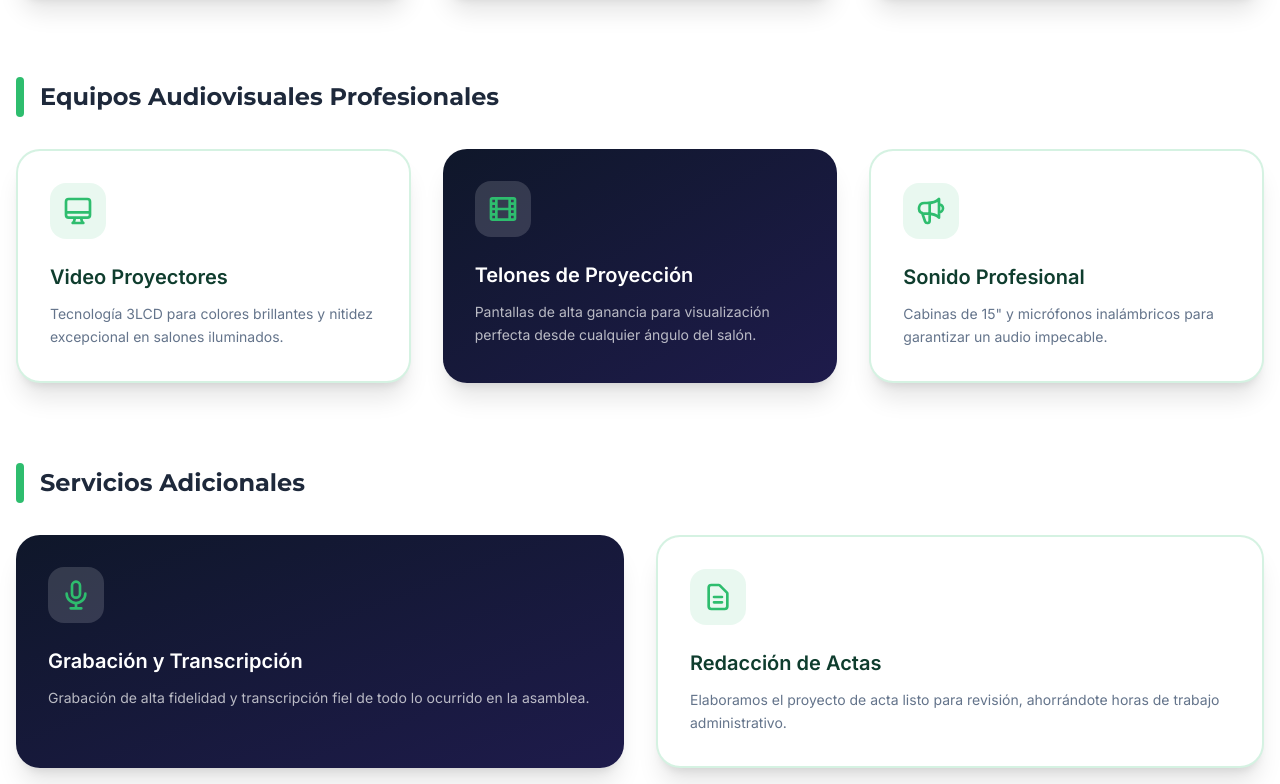
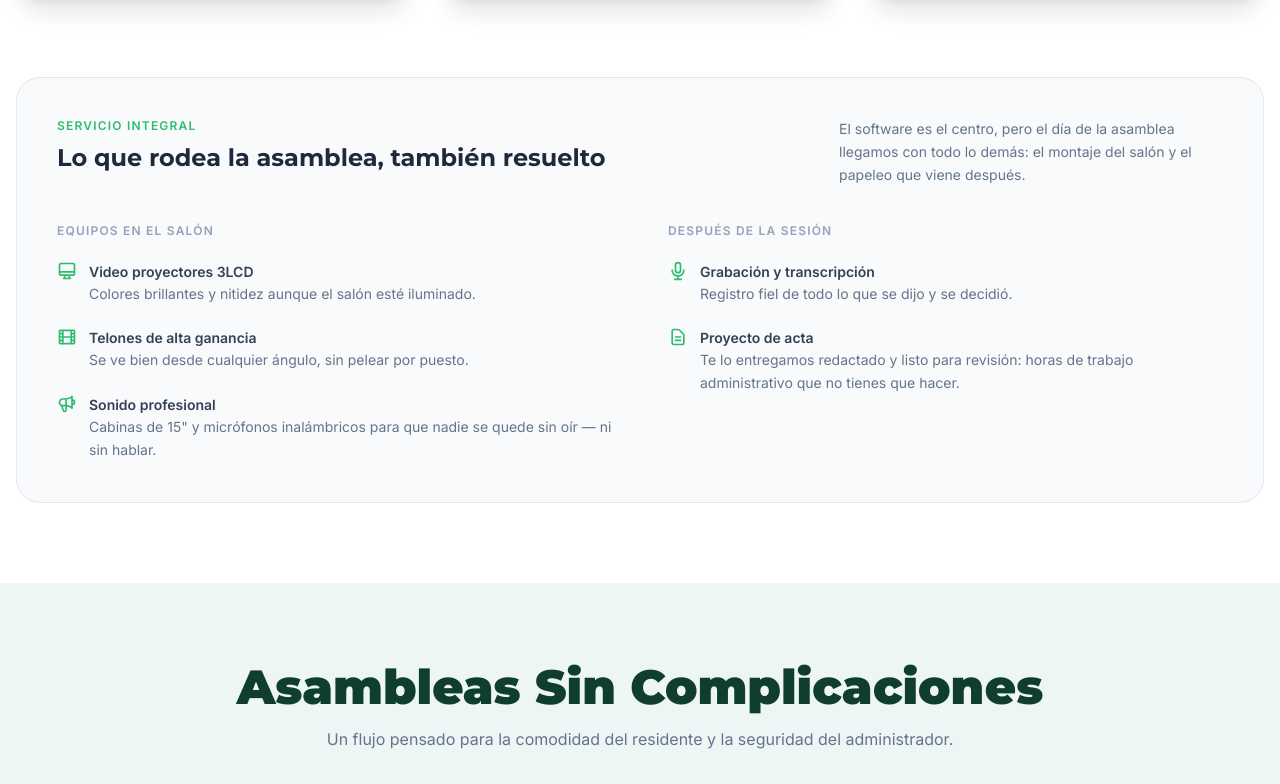
Before and after one commit to ElkinV/Conecta-Horizontal-Landing, a website: page index.html in a window 1280 px wide. Shown: the part 1416-2200 px from the top of the page. Drawn offline with nearby package versions, Linux system fonts and the light colour scheme.

Commit message:
feat: convierte audiovisuales y servicios adicionales en un panel integral de dos columnas

```diff
--- a/index.html
+++ b/index.html
@@ -331,100 +331,62 @@
         </div>
       </div>
 
-      <div class="mb-20">
-        <div class="flex items-center gap-4 mb-8">
-          <div class="h-10 w-2 bg-primary rounded-full"></div>
-          <h3 class="text-2xl font-bold font-montserrat text-slate-800">Equipos Audiovisuales Profesionales</h3>
+      <div class="rounded-3xl border border-slate-200 bg-slate-50 p-8 md:p-10">
+        <div class="md:flex md:items-start md:justify-between md:gap-10 mb-9">
+          <div>
+            <span class="text-primary text-xs font-bold tracking-widest uppercase block mb-2">Servicio integral</span>
+            <h3 class="text-2xl font-bold font-montserrat text-slate-800">Lo que rodea la asamblea, también resuelto</h3>
+          </div>
+          <p class="text-slate-500 text-sm leading-relaxed md:max-w-sm mt-3 md:mt-0">El software es el centro, pero el
+            día de la asamblea llegamos con todo lo demás: el montaje del salón y el papeleo que viene después.</p>
         </div>
 
-        <div class="grid grid-cols-1 md:grid-cols-3 gap-8">
-
-          <!-- Tarjeta CLARA -->
-          <div
-            class="group bg-white rounded-3xl p-8 text-titleColor shadow-xl border-2 border-primary/20 hover:-translate-y-2 transition-all duration-300">
-            <div class="mb-6 bg-primary/10 w-14 h-14 rounded-2xl flex items-center justify-center">
-              <svg class="w-8 h-8 text-primary" fill="none" stroke="currentColor" viewBox="0 0 24 24">
-                <path stroke-linecap="round" stroke-linejoin="round" stroke-width="2"
-                  d="M9.75 17L9 20l-1 1h8l-1-1-.75-3M3 13h18M5 17h14a2 2 0 002-2V5a2 2 0 00-2-2H5a2 2 0 00-2 2v10a2 2 0 002 2z">
-                </path>
-              </svg>
-            </div>
-            <h4 class="text-xl font-bold mb-3">Video Proyectores</h4>
-            <p class="text-slate-500 text-sm leading-relaxed">Tecnología 3LCD para colores brillantes y nitidez
-              excepcional en salones iluminados.</p>
+        <div class="grid grid-cols-1 md:grid-cols-2 gap-x-14 gap-y-10">
+          <div>
+            <h4 class="text-xs font-bold uppercase tracking-widest text-slate-400 mb-5">Equipos en el salón</h4>
+            <ul class="space-y-5">
+            <li class="flex gap-3">
+              <svg class="w-5 h-5 text-primary shrink-0 mt-0.5" fill="none" stroke="currentColor" viewBox="0 0 24 24"><path stroke-linecap="round" stroke-linejoin="round" stroke-width="2" d="M9.75 17L9 20l-1 1h8l-1-1-.75-3M3 13h18M5 17h14a2 2 0 002-2V5a2 2 0 00-2-2H5a2 2 0 00-2 2v10a2 2 0 002 2z"/></svg>
+              <div>
+                <span class="font-semibold text-slate-700 text-sm">Video proyectores 3LCD</span>
+                <p class="text-slate-500 text-sm leading-relaxed">Colores brillantes y nitidez aunque el salón esté iluminado.</p>
+              </div>
+            </li>
+            <li class="flex gap-3">
+              <svg class="w-5 h-5 text-primary shrink-0 mt-0.5" fill="none" stroke="currentColor" viewBox="0 0 24 24"><path stroke-linecap="round" stroke-linejoin="round" stroke-width="2" d="M7 4v16M17 4v16M3 8h4m10 0h4M3 12h18M3 16h4m10 0h4M4 20h16a1 1 0 001-1V5a1 1 0 00-1-1H4a1 1 0 00-1 1v14a1 1 0 001 1z"/></svg>
+              <div>
+                <span class="font-semibold text-slate-700 text-sm">Telones de alta ganancia</span>
+                <p class="text-slate-500 text-sm leading-relaxed">Se ve bien desde cualquier ángulo, sin pelear por puesto.</p>
+              </div>
+            </li>
+            <li class="flex gap-3">
+              <svg class="w-5 h-5 text-primary shrink-0 mt-0.5" fill="none" stroke="currentColor" viewBox="0 0 24 24"><path stroke-linecap="round" stroke-linejoin="round" stroke-width="2" d="M11 5.882V19.24a1.76 1.76 0 01-3.417.592l-2.147-6.15M18 13a3 3 0 100-6M5.436 13.683A4.001 4.001 0 017 6h1.832c4.1 0 7.625-1.234 9.168-3v14c-1.543-1.766-5.067-3-9.168-3H7a3.988 3.988 0 01-1.564-.317z"/></svg>
+              <div>
+                <span class="font-semibold text-slate-700 text-sm">Sonido profesional</span>
+                <p class="text-slate-500 text-sm leading-relaxed">Cabinas de 15" y micrófonos inalámbricos para que nadie se quede sin oír — ni sin hablar.</p>
+              </div>
+            </li>
+            </ul>
           </div>
-
-          <!-- Tarjeta OSCURA -->
-          <div
-            class="group bg-gradient-to-br from-[#0f172a] to-[#1e1b4b] rounded-3xl p-8 text-white shadow-xl hover:-translate-y-2 transition-all duration-300">
-            <div class="mb-6 bg-white/15 w-14 h-14 rounded-2xl flex items-center justify-center">
-              <svg class="w-8 h-8 text-[#2EBD6E]" fill="none" stroke="currentColor" viewBox="0 0 24 24">
-                <path stroke-linecap="round" stroke-linejoin="round" stroke-width="2"
-                  d="M7 4v16M17 4v16M3 8h4m10 0h4M3 12h18M3 16h4m10 0h4M4 20h16a1 1 0 001-1V5a1 1 0 00-1-1H4a1 1 0 00-1 1v14a1 1 0 001 1z">
-                </path>
-              </svg>
-            </div>
-            <h4 class="text-xl font-bold mb-3">Telones de Proyección</h4>
-            <p class="text-white/70 text-sm leading-relaxed">Pantallas de alta ganancia para visualización perfecta
-              desde cualquier ángulo del salón.</p>
+          <div>
+            <h4 class="text-xs font-bold uppercase tracking-widest text-slate-400 mb-5">Después de la sesión</h4>
+            <ul class="space-y-5">
+            <li class="flex gap-3">
+              <svg class="w-5 h-5 text-primary shrink-0 mt-0.5" fill="none" stroke="currentColor" viewBox="0 0 24 24"><path stroke-linecap="round" stroke-linejoin="round" stroke-width="2" d="M19 11a7 7 0 01-7 7m0 0a7 7 0 01-7-7m7 7v4m0 0H8m4 0h4m-4-8a3 3 0 01-3-3V5a3 3 0 016 0v6a3 3 0 01-3 3z"/></svg>
+              <div>
+                <span class="font-semibold text-slate-700 text-sm">Grabación y transcripción</span>
+                <p class="text-slate-500 text-sm leading-relaxed">Registro fiel de todo lo que se dijo y se decidió.</p>
+              </div>
+            </li>
+            <li class="flex gap-3">
+              <svg class="w-5 h-5 text-primary shrink-0 mt-0.5" fill="none" stroke="currentColor" viewBox="0 0 24 24"><path stroke-linecap="round" stroke-linejoin="round" stroke-width="2" d="M9 12h6m-6 4h6m2 5H7a2 2 0 01-2-2V5a2 2 0 012-2h5.586a1 1 0 01.707.293l5.414 5.414a1 1 0 01.293.707V19a2 2 0 01-2 2z"/></svg>
+              <div>
+                <span class="font-semibold text-slate-700 text-sm">Proyecto de acta</span>
+                <p class="text-slate-500 text-sm leading-relaxed">Te lo entregamos redactado y listo para revisión: horas de trabajo administrativo que no tienes que hacer.</p>
+              </div>
+            </li>
+            </ul>
           </div>
-
-          <!-- Tarjeta CLARA -->
-          <div
-            class="group bg-white rounded-3xl p-8 text-titleColor shadow-xl border-2 border-primary/20 hover:-translate-y-2 transition-all duration-300">
-            <div class="mb-6 bg-primary/10 w-14 h-14 rounded-2xl flex items-center justify-center">
-              <svg class="w-8 h-8 text-primary" fill="none" stroke="currentColor" viewBox="0 0 24 24">
-                <path stroke-linecap="round" stroke-linejoin="round" stroke-width="2"
-                  d="M11 5.882V19.24a1.76 1.76 0 01-3.417.592l-2.147-6.15M18 13a3 3 0 100-6M5.436 13.683A4.001 4.001 0 017 6h1.832c4.1 0 7.625-1.234 9.168-3v14c-1.543-1.766-5.067-3-9.168-3H7a3.988 3.988 0 01-1.564-.317z">
-                </path>
-              </svg>
-            </div>
-            <h4 class="text-xl font-bold mb-3">Sonido Profesional</h4>
-            <p class="text-slate-500 text-sm leading-relaxed">Cabinas de 15" y micrófonos inalámbricos para garantizar
-              un audio impecable.</p>
-          </div>
-
-        </div>
-      </div>
-
-      <div>
-        <div class="flex items-center gap-4 mb-8">
-          <div class="h-10 w-2 bg-primary rounded-full"></div>
-          <h3 class="text-2xl font-bold font-montserrat text-slate-800">Servicios Adicionales</h3>
-        </div>
-
-        <div class="grid grid-cols-1 md:grid-cols-2 gap-8">
-
-          <!-- Tarjeta OSCURA -->
-          <div
-            class="group bg-gradient-to-br from-[#0f172a] to-[#1e1b4b] rounded-3xl p-8 text-white shadow-xl hover:-translate-y-2 transition-all duration-300">
-            <div class="mb-6 bg-white/15 w-14 h-14 rounded-2xl flex items-center justify-center">
-              <svg class="w-8 h-8 text-[#2EBD6E]" fill="none" stroke="currentColor" viewBox="0 0 24 24">
-                <path stroke-linecap="round" stroke-linejoin="round" stroke-width="2"
-                  d="M19 11a7 7 0 01-7 7m0 0a7 7 0 01-7-7m7 7v4m0 0H8m4 0h4m-4-8a3 3 0 01-3-3V5a3 3 0 016 0v6a3 3 0 01-3 3z">
-                </path>
-              </svg>
-            </div>
-            <h4 class="text-xl font-bold mb-3">Grabación y Transcripción</h4>
-            <p class="text-white/70 text-sm leading-relaxed">Grabación de alta fidelidad y transcripción fiel de todo lo
-              ocurrido en la asamblea.</p>
-          </div>
-
-          <!-- Tarjeta CLARA -->
-          <div
-            class="group bg-white rounded-3xl p-8 text-titleColor shadow-xl border-2 border-primary/20 hover:-translate-y-2 transition-all duration-300">
-            <div class="mb-6 bg-primary/10 w-14 h-14 rounded-2xl flex items-center justify-center">
-              <svg class="w-8 h-8 text-primary" fill="none" stroke="currentColor" viewBox="0 0 24 24">
-                <path stroke-linecap="round" stroke-linejoin="round" stroke-width="2"
-                  d="M9 12h6m-6 4h6m2 5H7a2 2 0 01-2-2V5a2 2 0 012-2h5.586a1 1 0 01.707.293l5.414 5.414a1 1 0 01.293.707V19a2 2 0 01-2 2z">
-                </path>
-              </svg>
-            </div>
-            <h4 class="text-xl font-bold mb-3">Redacción de Actas</h4>
-            <p class="text-slate-500 text-sm leading-relaxed">Elaboramos el proyecto de acta listo para revisión,
-              ahorrándote horas de trabajo administrativo.</p>
-          </div>
-
         </div>
       </div>
     </div>
```
Also changed, not shown: tests/seo.test.js (+7 -0 lines).
